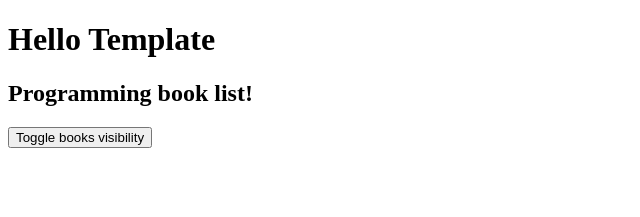
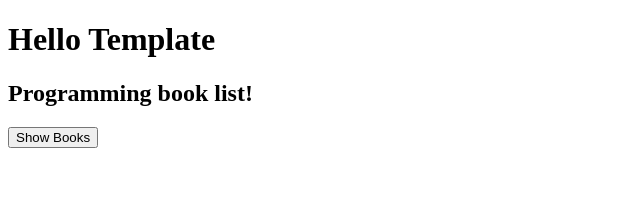
Before and after one commit to bedrohenr/angular-xiv, an Angular app: page / in a window 1280 px wide. Shown: the top 217 px of the page, without its empty margins (0-640 px from the left). Built offline with nearby package versions, Linux system fonts and the light colour scheme.

Commit message:
mudando nome do botao checando estado do isShowing

```diff
--- a/src/app/books/books.component.html
+++ b/src/app/books/books.component.html
@@ -1,7 +1,10 @@
 <div>
   <h2>Programming book list!</h2>
 
-  <button (click)="isShowing = !isShowing" [disabled]="bookButtonDisabled">Toggle books visibility</button>
+  <button (click)="isShowing = !isShowing" [disabled]="bookButtonDisabled">
+    <ng-container *ngIf="!isShowing">Show Books</ng-container>
+    <ng-container *ngIf="isShowing">Hide Books</ng-container>
+  </button>
 
   <div *ngIf="isShowing">
     <ul>
```
